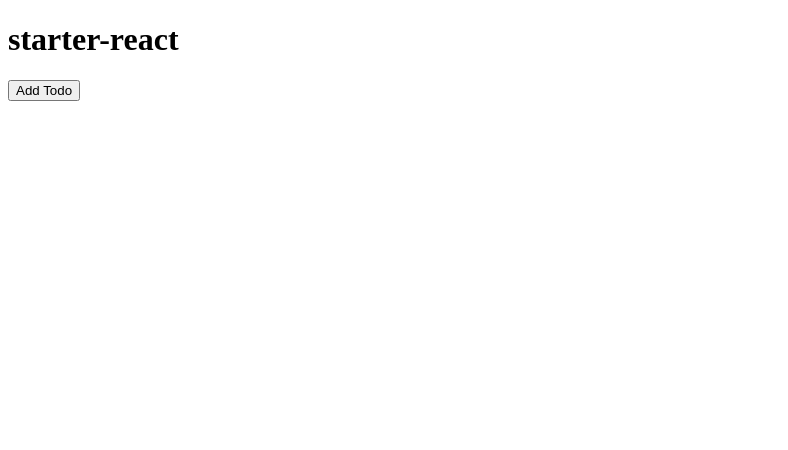
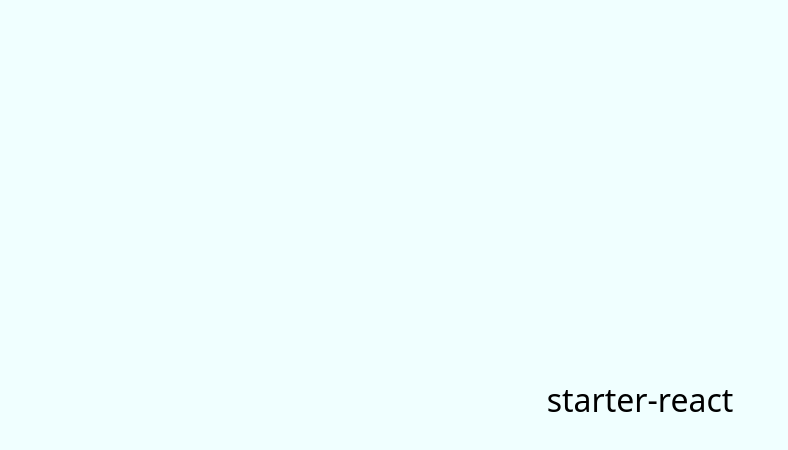
Before and after one commit to alexblunck/starter-react, a React app: page / in a window 1280 px wide. Shown: the top 450 px of the page, without its empty margins (0-788 px from the left). Built offline with nearby package versions, Linux system fonts and the light colour scheme.

Commit message:
Simplified sample application to bare minimum

```diff
--- a/src/components/App.jsx
+++ b/src/components/App.jsx
@@ -1,60 +1,23 @@
 import React from 'react'
-import uuid from 'uuid/v4'
-import Todos from './Todos'
 
 export default class App extends React.Component {
-    constructor (props) {
+    constructor(props) {
         super(props)
 
-        this.state = {
-            todos: []
-        }
+        this.state = {}
 
-        this.addTodo = this.addTodo.bind(this)
-        this.editTodo = this.editTodo.bind(this)
-        this.deleteTodo = this.deleteTodo.bind(this)
+        this.sayHello()
     }
 
-    render () {
-        const todos = this.state.todos
-
+    render() {
         return (
             <div>
                 <h1>starter-react</h1>
-
-                {/* Button - Add Todo */}
-                <button onClick={this.addTodo}>Add Todo</button>
-
-                {/* Todos */}
-                <Todos todos={todos} onEdit={this.editTodo} onDelete={this.deleteTodo} />
             </div>
         )
     }
 
-    addTodo () {
-        const id = uuid()
-        const name = 'New Todo'
-
-        this.setState({
-            todos: [...this.state.todos, { id, name }]
-        })
-    }
-
-    editTodo (id, name) {
-        const todos = this.state.todos.map(todo => {
-            if (todo.id === id) {
-                return Object.assign({}, todo, { name })
-            }
-
-            return todo
-        })
-
-        this.setState({todos})
-    }
-
-    deleteTodo (id) {
-        this.setState({
-            todos: this.state.todos.filter(todo => todo.id !== id)
-        })
+    sayHello() {
+        console.log('Hello')
     }
 }
--- a/src/components/Todo.jsx
+++ /dev/null
@@ -1,76 +0,0 @@
-import React from 'react'
-
-export default class Todo extends React.Component {
-    constructor (props) {
-        super(props)
-
-        this.state = {
-            editing: false
-        }
-
-        this.edit = this.edit.bind(this)
-        this.checkEnter = this.checkEnter.bind(this)
-        this.finishEdit = this.finishEdit.bind(this)
-    }
-
-    render () {
-        if (this.state.editing) {
-            return this.renderEdit()
-        }
-
-        return this.renderTodo()
-    }
-
-    renderTodo () {
-        const onDelete = this.props.onDelete
-
-        return (
-            <div className="todo" onClick={this.edit}>
-                <span>{this.props.name}</span>
-                {onDelete ? this.renderDelete() : null}
-            </div>
-        )
-    }
-
-    renderEdit () {
-        return (
-            <input type="text"
-                autoFocus={true}
-                defaultValue={this.props.name}
-                onBlur={this.finishEdit}
-                onKeyPress={this.checkEnter}
-            />
-        )
-    }
-
-    renderDelete () {
-        return <button onClick={this.props.onDelete}>x</button>
-    }
-
-    edit () {
-        this.setState({
-            editing: true
-        })
-    }
-
-    checkEnter (e) {
-        if (e.key === 'Enter') {
-            this.finishEdit(e)
-        }
-    }
-
-    finishEdit (e) {
-        const value = e.target.value
-
-        if (value.trim()) {
-            // Trigger onEdit callback
-            this.props.onEdit(value)
-
-            // Edit edit mode
-            this.setState({
-                editing: false
-            })
-        }
-    }
-
-}
--- a/src/components/Todos.jsx
+++ /dev/null
@@ -1,16 +0,0 @@
-import React from 'react'
-import Todo from './Todo'
-
-export default ({todos, onEdit, onDelete}) => {
-    return (
-        <ul>{todos.map(todo =>
-            <li key={todo.id}>
-                <Todo
-                    name={todo.name}
-                    onEdit={onEdit.bind(null, todo.id)}
-                    onDelete={onDelete.bind(null, todo.id)}
-                />
-            </li>
-        )}</ul>
-    )
-}
--- a/src/index.scss
+++ b/src/index.scss
@@ -1,28 +1,22 @@
+@import '~sanitize.css';
+
+html,
 body {
-    background-color: #fff;
+    height: 100%;
+    background-color: azure;
+    font-family: system-ui;
 }
 
-ul {
-    padding-left: 0;
-    list-style: none;
+#app {
+    display: flex;
+    align-items: center;
+    justify-content: center;
+    height: 100%;
+    width: 100%;
 }
 
-.todo {
-    display: inline-block;
-    margin-bottom: 2px;
-    padding: 5px;
-
-    span {
-        margin-right: 10px;
-        transition: color .3s;
-    }
-
-    button {
-        vertical-align: top;
-        visibility: hidden;
-    }
-
-    &:hover button {
-        visibility: visible;
-    }
+h1 {
+    margin: 0;
+    padding: 0;
+    font-weight: 300;
 }
```
